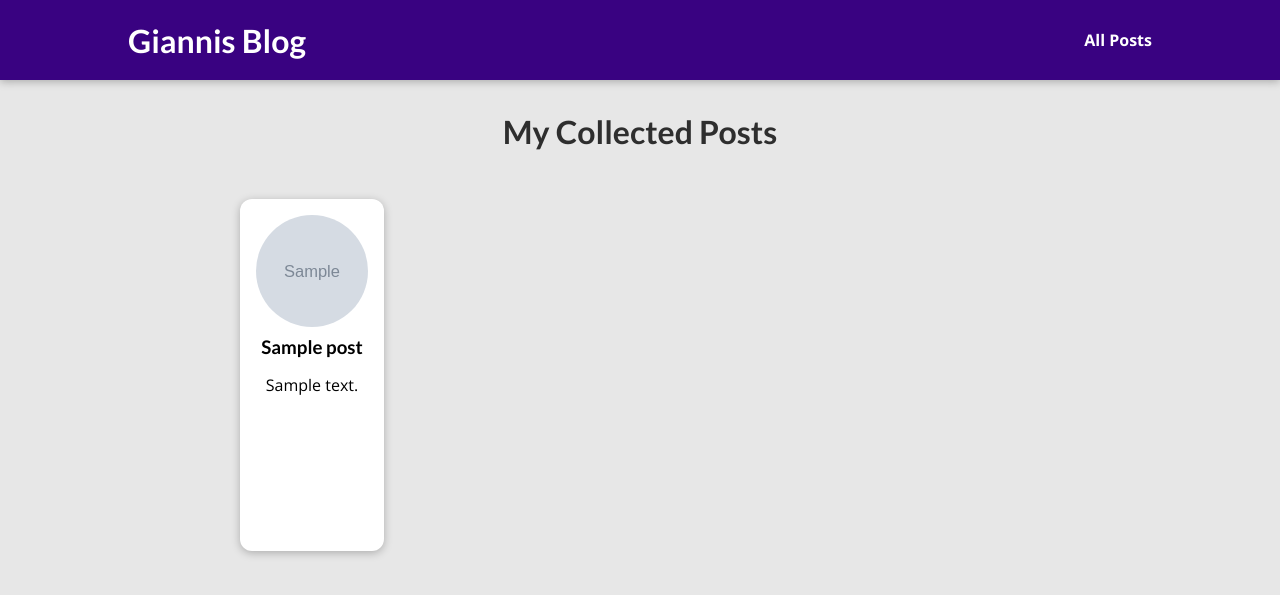
After one commit to giannisyp/django_blog_site, a Django app: template blog/templates/blog/all-posts.html in a window 1280 px wide. The commit adds this page. Shown: the top 595 px of the page. Run offline with Django 5.2, Linux system fonts and the light colour scheme; the template is opened without the code that fills it: most values are stand-ins (such as "Sample title", 1, 10 or a date in 2020); grey boxes marked "Sample" are stand-in pictures.

Commit message:
adding lots of stuff

```diff
--- /dev/null
+++ b/blog/static/blog/all-posts.css
@@ -0,0 +1,43 @@
+body {
+    background-color: #e7e7e7;
+  }
+
+  #main-navigation {
+    background-color: #390281;
+    box-shadow: 0 2px 8px rgba(0, 0, 0, 0.25);
+  }
+
+  #all-posts {
+    margin: 7rem auto;
+    width: 90%;
+    max-width: 60rem;
+  }
+
+  #all-posts h2 {
+    text-align: center;
+    font-size: 2rem;
+    color: #2e2e2e;
+    margin: 3rem 0;
+  }
+
+  ul {
+    list-style: none;
+    margin: 0;
+    padding: 0;
+    display: grid;
+    grid-template-columns: repeat(auto-fill, minmax(17rem, 1fr));
+    gap: 1.5rem;
+  }
+
+  .post img {
+    width: 7rem;
+    height: 7rem;
+  }
+
+  .post a {
+    height: 22rem;
+    transform-origin: center;
+    box-shadow: 0 2px 8px rgba(0, 0, 0, 0.25);
+    border-radius: 12px;
+    background-color: white;
+  }
--- /dev/null
+++ b/blog/static/blog/post.css
@@ -0,0 +1,43 @@
+.post {
+    display: flex;
+    flex-direction: column;
+    align-items: center;
+    text-align: center;
+  }
+
+  .post a {
+    text-decoration: none;
+    color: black;
+    transition: all 0.2s ease;
+    padding: 1rem;
+  }
+
+  .post a:hover,
+  .post a:active {
+    transform: scale(1.1);
+    background-color: #390281;
+    color: white;
+  }
+
+  .post img {
+    width: 5rem;
+    height: 5rem;
+    object-fit: cover;
+    border-radius: 50%;
+  }
+
+  .post h3 {
+    margin: 0.25rem 0;
+  }
+
+  .post time {
+    color: #666666;
+    margin: 0.25rem;
+    font-style: italic;
+    font-size: 0.85rem;
+  }
+
+  .post:hover time,
+  .post:active time {
+    color: white;
+  }
--- /dev/null
+++ b/blog/templates/blog/all-posts.html
@@ -0,0 +1,23 @@
+{%extends "base.html"%}
+{%load static%}
+
+{%block title %}
+All My Posts
+{%endblock%}
+
+{% block css_files %}
+    <link rel="stylesheet" href="{%static "blog/post.css"%}"/>
+    <link rel="stylesheet" href="{%static "blog/all-posts.css" %}" />
+{% endblock %}
+
+{%block content %}
+<section id="all-posts">
+    <h2>My Collected Posts</h2>
+
+    <ul>
+        {%for post in all_posts%}
+        {% include "blog/includes/post.html"%}
+        {%endfor%}
+    </ul>
+</section>
+{%endblock%}
--- /dev/null
+++ b/blog/templates/blog/includes/post.html
@@ -0,0 +1,13 @@
+{%load static%}
+<li>
+    <article class="post">
+        <a href="{%url "post-detail-page" slug=post.slug%}">
+            <img src="{%static "blog/images/"|add:post.image %}" alt="{{post.title}}"/>
+            <div class="post_content">
+                <h3>{{ post.title}}</h3>
+
+                <p>{{post.excerpt}}</p>
+            </div>
+        </a>
+    </article>
+</li>
--- a/blog/urls.py
+++ b/blog/urls.py
@@ -4,5 +4,5 @@ from . import views
 urlpatterns = [
     path("", views.starting_page, name="starting-page"),
     path("posts", views.posts, name="posts-page"),
-    path("posts/<slug>", views.post_detail, name="post-detail-page") #/posts/my-first-post
+    path("posts/<slug:slug>", views.post_detail, name="post-detail-page") #/posts/my-first-post
 ]
--- a/templates/base.html
+++ b/templates/base.html
@@ -10,6 +10,14 @@
     {% block css_files %}{% endblock %}
 </head>
 <body>
+    <header id="main-navigation">
+        <h1>
+            <a href="{% url "starting-page"%}">Giannis Blog</a>
+        </h1>
+        <nav>
+            <a href="{%url "posts-page"%}">All Posts</a>
+        </nav>
+    </header>
     {% block content %}
     {% endblock %}
 </body>
```
Also changed, not shown: blog/static/blog/post-detail.css (added, +62 -0 lines), blog/templates/blog/index.html (+6 -20 lines), blog/templates/blog/post-detail.html (added, +28 -0 lines), blog/views.py (+58 -5 lines), templates/404.html (added, +10 -0 lines), blog/static/blog/images/coding.jpg (added), blog/static/blog/images/max.png (added), blog/static/blog/images/mountains.jpg (added), blog/static/blog/images/woods.jpg (added).
